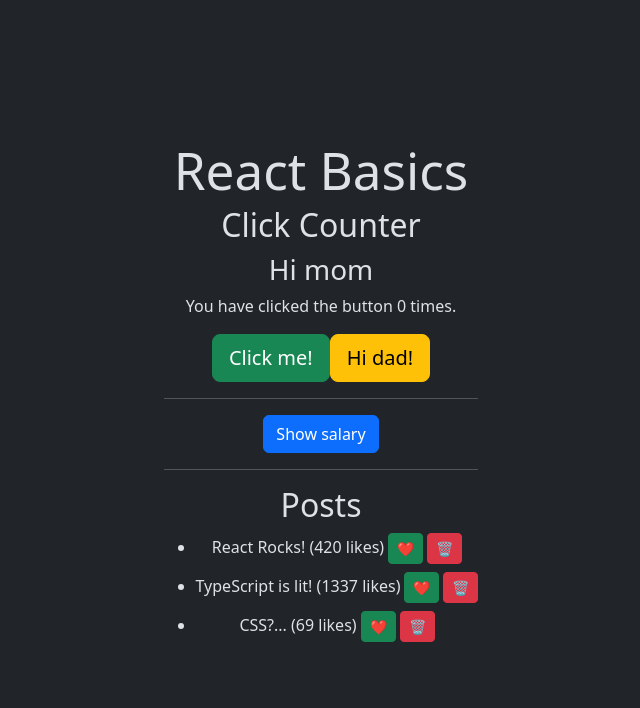
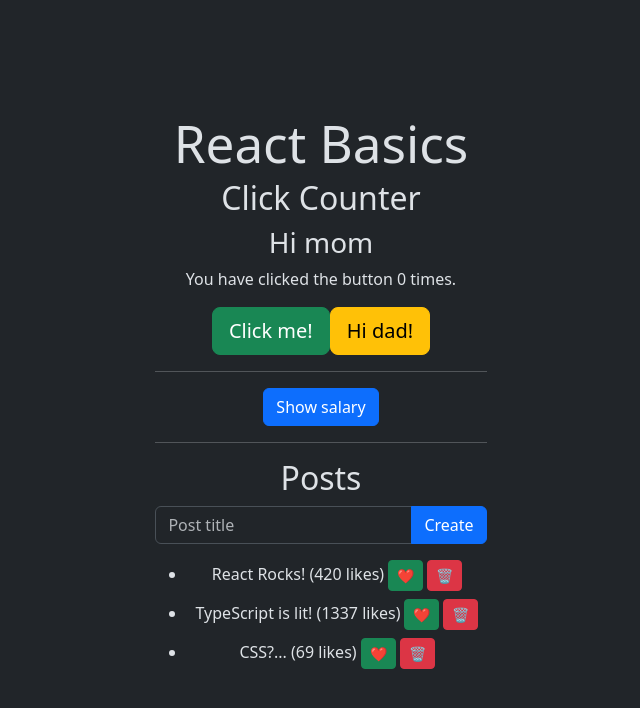
Before and after one commit to Krisejg99/javascript-2, a React (Vite) app in the folder 01-react-basics/: page / in a window 1280 px wide. Shown: the top 708 px of the page, without its empty margins (319-959 px from the left). Built offline with nearby package versions, Linux system fonts and the light colour scheme.

Commit message:
input and form events for Posts

```diff
--- a/01-react-basics/src/components/Posts.tsx
+++ b/01-react-basics/src/components/Posts.tsx
@@ -12,6 +12,7 @@
 		{ id: 2, title: 'TypeScript is lit!', likes: 1337 },
 		{ id: 3, title: 'CSS?...', likes: 69 },
 	])
+	const [newPostTitle, setNewPostTitle] = useState('')
 
 	const handleAddLike = (post: Post) => {
 		post.likes++
@@ -22,9 +23,43 @@
 		setPosts(posts.filter(post => post !== clickedPost))
 	}
 
+	const handleFormSubmit = (e: React.FormEvent) => {
+		e.preventDefault()
+
+		e.target.input
+
+		const newPost: Post = {
+			id: 4,
+			title: newPostTitle,
+			likes: 0,
+		}
+
+		setPosts([...posts, newPost])
+		setNewPostTitle('')
+	}
+
 	return (
 		<>
 			<h2>Posts</h2>
+
+			<form onSubmit={handleFormSubmit} className="mb-3">
+				<div className="input-group mb-3">
+					<input
+						required
+						type="text"
+						className="form-control"
+						placeholder="Post title"
+						onChange={e => setNewPostTitle(e.target.value)}
+						value={newPostTitle}
+					/>
+
+					<button type="submit" className="btn btn-primary">Create</button>
+				</div>
+
+				{newPostTitle.length > 0 && newPostTitle.length < 5 && (
+					<div className="form-text text-warning">Title has to be at least 5 chars.</div>
+				)}
+			</form>
 
 			{
 				posts.length > 0
```
